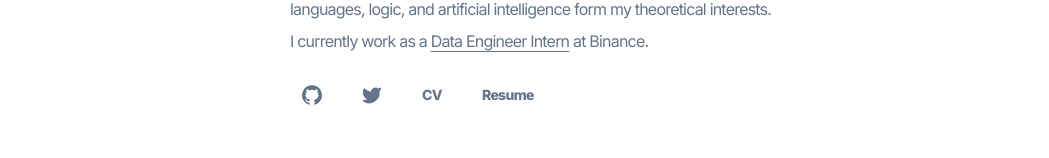
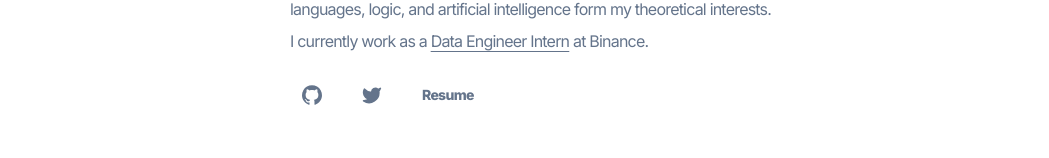
Before and after one commit to ukcw/ukcw.io, a Next.js app: page / in a window 1280 px wide. Shown: the part 207-365 px from the top of the page, without its empty margins (0-1049 px from the left). Built offline with nearby package versions, Linux system fonts and the light colour scheme.

Commit message:
feat: remove CV

```diff
--- a/app/page.tsx
+++ b/app/page.tsx
@@ -64,19 +64,6 @@ export default function IndexPage() {
             <span className="sr-only">Twitter</span>
           </div>
         </Link>
-        <Link href={siteConfig.links.cv} target="_blank" rel="noreferrer">
-          <div
-            className={buttonVariants({
-              size: "sm",
-              variant: "ghost",
-            })}
-          >
-            <p className="h-5 w-5 fill-current font-extrabold tracking-tighter text-muted-foreground ">
-              CV
-            </p>
-            <span className="sr-only">CV</span>
-          </div>
-        </Link>
         <Link href={siteConfig.links.resume} target="_blank" rel="noreferrer">
           <div
             className={buttonVariants({
```
